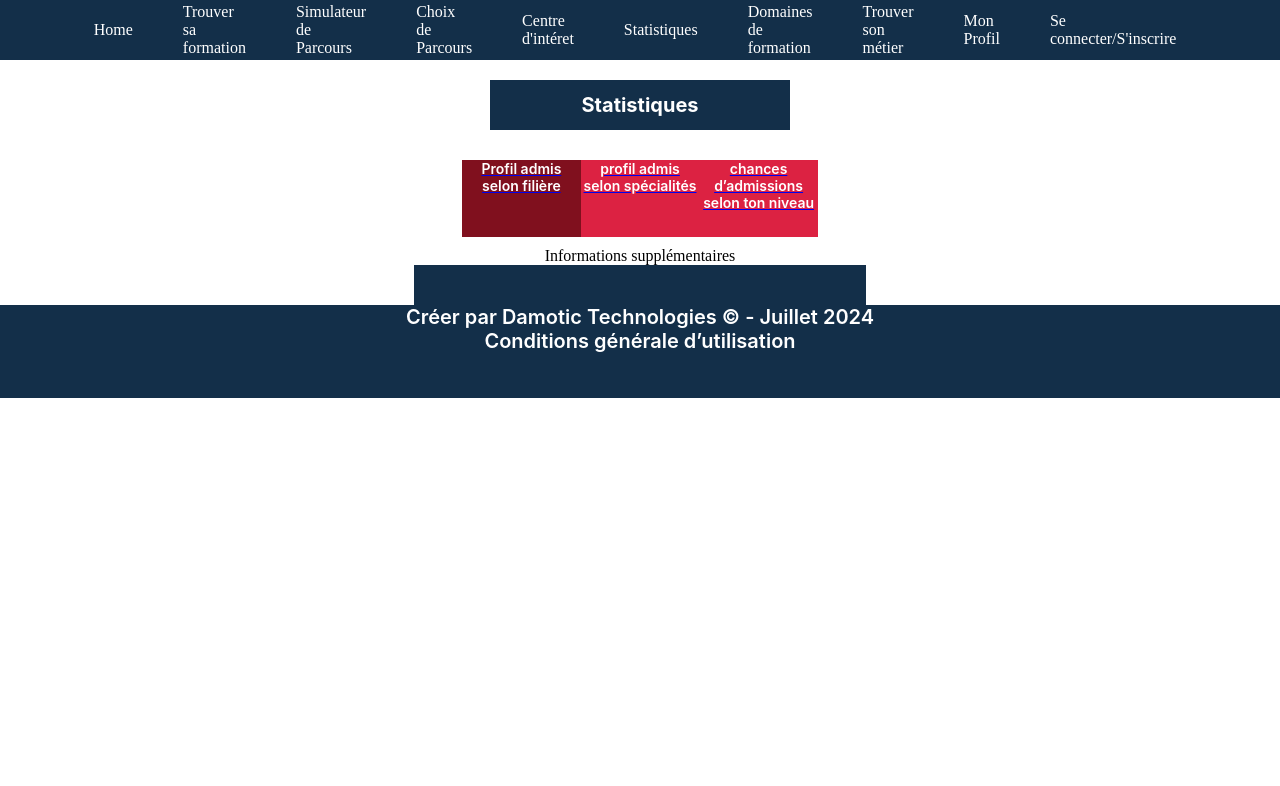
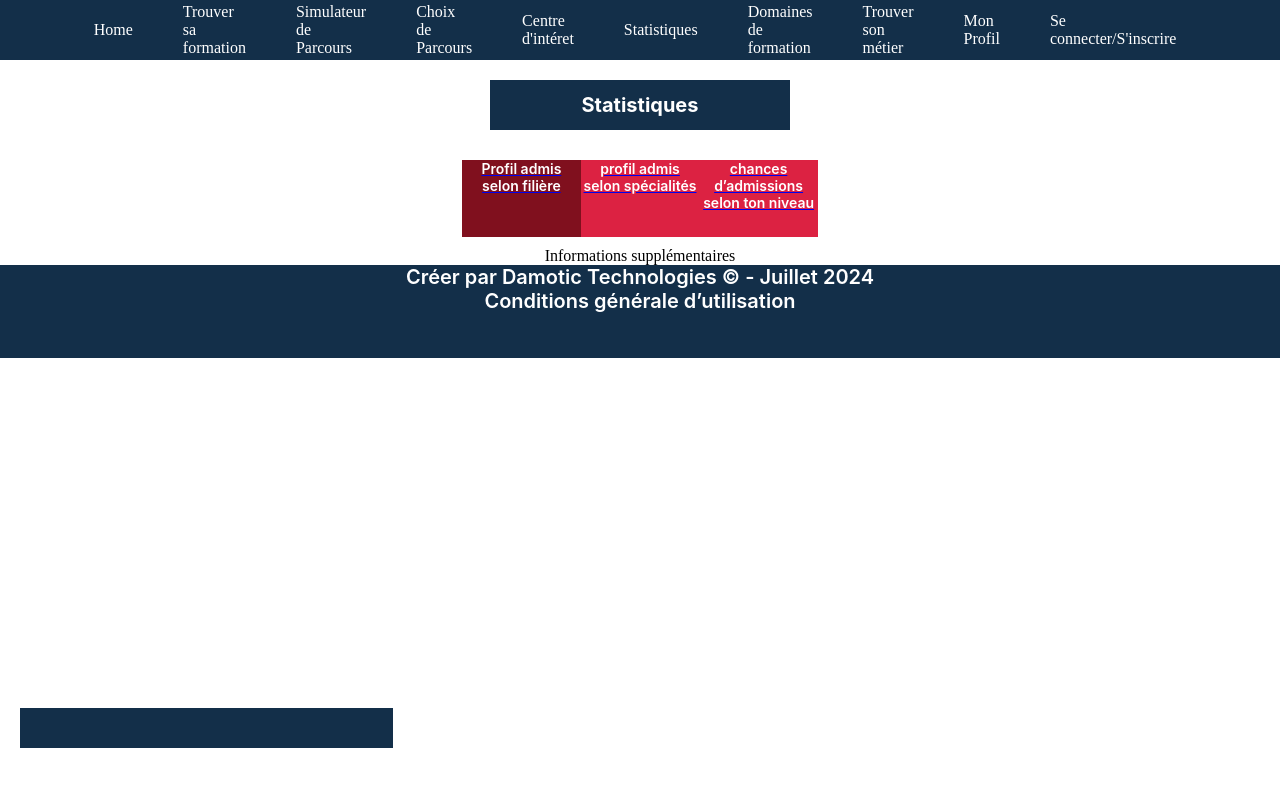
Before and after one commit to StagiairesDAMOTIC/FrontEndPsup, an Angular app: page /statistiques/ProfilAdmisFilieres in a window 1280 px wide. Shown: the top 786 px of the page. Built offline with nearby package versions, Linux system fonts and the light colour scheme.

Commit message:
css page chances admission niveau

```diff
--- a/src/app/app.component.css
+++ b/src/app/app.component.css
@@ -246,11 +246,15 @@ footer {
 }
 
 .sidebar-left {
-  width: 412px;
+  width: 26%;
+  margin-left: 20px;
   background: var(--bleu-damotic);
   padding: 20px;
   color: white;
   font-family: Inter, sans-serif;
+  position: absolute;
+  bottom: 6.5%;
+  left: 0%;
 }
 .sidebar.right {
   height: 580px;
@@ -272,6 +276,8 @@ footer {
   background: var(--bleu-damotic);
   padding: 20px;
   color: white;
+  margin-bottom: 20px;
+
 }
 
 .results-title {
```
